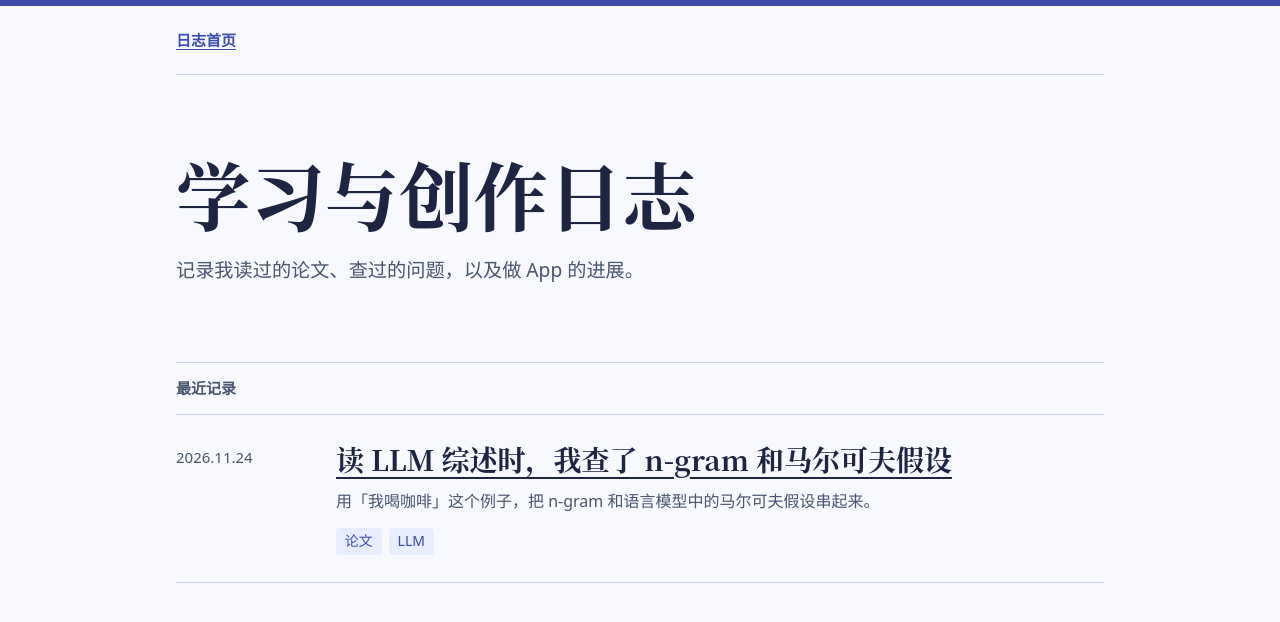
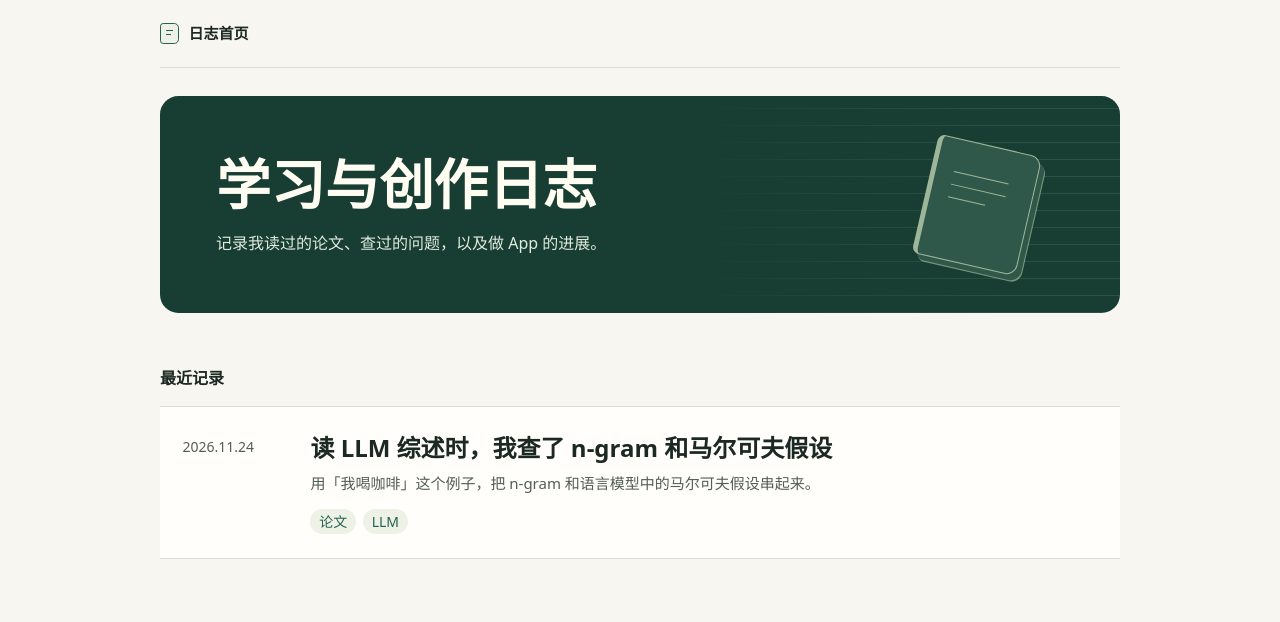
Before and after one commit to Shape977/journal, a Jekyll site: the page built from index.html, in a window 1280 px wide. Shown: the top 622 px of the page. Built offline with Jekyll 4.4.1, drawn with Linux system fonts in a browser that asks for light colours.

Commit message:
Refresh journal visual design

```diff
--- a/_layouts/default.html
+++ b/_layouts/default.html
@@ -5,7 +5,7 @@
   <meta name="viewport" content="width=device-width, initial-scale=1">
   <meta name="description" content="{{ page.summary | default: site.description | escape }}">
   <title>{% if page.title %}{{ page.title | escape }} · {% endif %}{{ site.title | escape }}</title>
-  <link rel="stylesheet" href="{{ '/assets/journal.css' | relative_url }}">
+  <link rel="stylesheet" href="{{ '/assets/journal.css' | relative_url }}?v=2">
 </head>
 <body>
   <header class="site-header shell">
--- a/assets/journal.css
+++ b/assets/journal.css
@@ -1,13 +1,14 @@
 :root {
   color-scheme: light;
-  --paper: #f7f9ff;
-  --ink: #1d2542;
-  --muted: #485470;
-  --accent: #3d4bac;
-  --rule: #c9d2ec;
-  --tag: #e7ecff;
-  --display: "Songti SC", "Noto Serif CJK SC", "Noto Serif SC", "SimSun", serif;
-  --body: system-ui, "PingFang SC", "Microsoft YaHei", sans-serif;
+  --paper: #f7f6f1;
+  --surface: #fffefa;
+  --ink: #1c2823;
+  --muted: #535e55;
+  --forest: #183e34;
+  --accent: #25634d;
+  --rule: #dcded4;
+  --tag: #edf1e6;
+  --font: system-ui, "PingFang SC", "Microsoft YaHei", sans-serif;
 }
 
 * { box-sizing: border-box; }
@@ -16,17 +17,18 @@ body {
   margin: 0;
   background: var(--paper);
   color: var(--ink);
-  font: 1rem / 1.75 var(--body);
-  border-top: .375rem solid var(--accent);
+  font: 1rem / 1.7 var(--font);
 }
 
 .shell {
-  width: min(calc(100% - 3rem), 58rem);
+  width: min(calc(100% - 3rem), 60rem);
   margin-inline: auto;
 }
 
 .site-header {
-  padding-block: 1.25rem;
+  display: flex;
+  align-items: center;
+  min-height: 4.25rem;
   border-bottom: 1px solid var(--rule);
 }
 
@@ -38,41 +40,105 @@ a {
 a:focus-visible {
   outline: 2px solid var(--accent);
   outline-offset: .25rem;
+  border-radius: .15rem;
 }
 
-.site-link { font-size: .9375rem; font-weight: 650; }
+.site-link {
+  display: inline-flex;
+  align-items: center;
+  gap: .6rem;
+  color: var(--ink);
+  font-size: .9375rem;
+  font-weight: 650;
+  text-decoration: none;
+}
 
-.intro {
-  padding-block: clamp(3rem, 7vw, 4.75rem);
+.site-link::before {
+  content: "";
+  width: 1.05rem;
+  height: 1.22rem;
+  border: 1px solid var(--accent);
+  border-radius: .2rem .3rem .3rem .2rem;
+  background:
+    linear-gradient(var(--accent), var(--accent)) .3rem .38rem / .44rem 1px no-repeat,
+    linear-gradient(var(--accent), var(--accent)) .3rem .62rem / .34rem 1px no-repeat,
+    var(--tag);
 }
+
+.site-link:hover { text-decoration: underline; }
 
 h1, h2, h3, p { margin: 0; }
 
-h1, h3, .prose h2 {
-  font-family: var(--display);
+.intro {
+  position: relative;
+  isolation: isolate;
+  overflow: hidden;
+  margin-top: 1.75rem;
+  padding: clamp(1.85rem, 5vw, 3.5rem);
+  border-radius: 1.15rem;
+  background: var(--forest);
+  color: #fffdf1;
+}
+
+.intro::before, .intro::after {
+  content: "";
+  position: absolute;
+  z-index: -1;
+  pointer-events: none;
+}
+
+.intro::before {
+  inset: 0 0 0 auto;
+  width: min(50%, 27rem);
+  background: repeating-linear-gradient(
+    0deg,
+    #c1dbc21f 0 1px,
+    transparent 1px 17px
+  );
+  mask-image: linear-gradient(to right, transparent, #000 72%);
+}
+
+.intro::after {
+  top: 50%;
+  right: clamp(2.8rem, 7vw, 6.6rem);
+  width: 6.25rem;
+  height: 7.5rem;
+  border: 1px solid #d8e8c4a6;
+  border-left-width: .35rem;
+  border-radius: .45rem .7rem .7rem .45rem;
+  background:
+    linear-gradient(#d8e8c4a6, #d8e8c4a6) 1.15rem 2rem / 3.5rem 1px no-repeat,
+    linear-gradient(#d8e8c4a6, #d8e8c4a6) 1.15rem 2.8rem / 3.5rem 1px no-repeat,
+    linear-gradient(#d8e8c4a6, #d8e8c4a6) 1.15rem 3.6rem / 2.4rem 1px no-repeat,
+    #30584a;
+  box-shadow: .33rem .32rem 0 #30584a, .4rem .39rem 0 #d8e8c47d;
+  transform: translateY(-50%) rotate(13deg);
+}
+
+.intro h1 {
+  max-width: 75%;
+  font-size: clamp(2.05rem, 5.2vw, 3.4rem);
+  font-weight: 720;
+  line-height: 1.2;
   text-wrap: balance;
 }
 
-.intro h1 {
-  font-size: clamp(2.6rem, 8vw, 4.65rem);
-  line-height: 1.12;
-}
-
 .intro p {
-  margin-top: 1.15rem;
-  color: var(--muted);
-  font-size: clamp(1rem, 2.5vw, 1.2rem);
+  max-width: 72%;
+  margin-top: .8rem;
+  color: #dfebdd;
+  font-size: 1rem;
 }
 
 .archive {
-  padding-bottom: 4rem;
+  margin-top: clamp(1.75rem, 5vw, 3.25rem);
+  padding-bottom: 3rem;
 }
 
 .archive h2 {
-  padding-block: .75rem;
-  border-block: 1px solid var(--rule);
-  font-size: .9375rem;
-  color: var(--muted);
+  margin-bottom: .85rem;
+  font-size: 1rem;
+  font-weight: 680;
 }
 
 .entries, .tags {
@@ -81,78 +147,116 @@ h1, h3, .prose h2 {
   list-style: none;
 }
 
+.entries {
+  border-block: 1px solid var(--rule);
+}
+
 .entry {
+  position: relative;
   display: grid;
-  grid-template-columns: 8.5rem minmax(0, 1fr);
-  gap: .55rem 1.5rem;
-  padding-block: 1.65rem;
-  border-bottom: 1px solid var(--rule);
+  grid-template-columns: 7rem minmax(0, 1fr);
+  align-items: start;
+  gap: .4rem 1rem;
+  padding: 1.5rem 1.4rem;
+  background: var(--surface);
 }
+
+.entry + .entry { border-top: 1px solid var(--rule); }
+
+.entry:hover, .entry:focus-within { background: #f2f5eb; }
 
 time {
   color: var(--muted);
-  font-size: .9375rem;
+  font-size: .875rem;
   font-variant-numeric: tabular-nums;
 }
 
-.entry time { padding-top: .2rem; }
+.entry time { padding-top: .25rem; }
 
 .entry h3 {
-  font-size: clamp(1.3rem, 3vw, 1.75rem);
-  line-height: 1.35;
+  font-size: clamp(1.15rem, 2.8vw, 1.5rem);
+  font-weight: 680;
+  line-height: 1.45;
 }
 
-.entry h3 a { color: var(--ink); }
-.entry h3 a:hover { color: var(--accent); }
+.entry h3 a {
+  color: var(--ink);
+  text-decoration: none;
+}
+
+.entry h3 a::after {
+  content: "";
+  position: absolute;
+  inset: 0;
+}
+
+.entry h3 a:hover, .entry h3 a:focus-visible {
+  color: var(--accent);
+  text-decoration: underline;
+}
+
+.entry:focus-within {
+  outline: 2px solid var(--accent);
+  outline-offset: -2px;
+}
 
 .entry p {
-  margin-top: .5rem;
+  margin-top: .35rem;
   color: var(--muted);
+  font-size: .9375rem;
 }
 
 .tags {
   display: flex;
   flex-wrap: wrap;
-  gap: .45rem;
-  margin-top: .8rem;
+  gap: .4rem;
+  margin-top: .75rem;
 }
 
 .tags li {
+  padding: .13rem .56rem;
+  border-radius: 1rem;
   background: var(--tag);
   color: var(--accent);
-  padding: .1rem .55rem;
-  border-radius: .25rem;
   font-size: .875rem;
+  line-height: 1.5;
 }
 
 .note {
   max-width: 44rem;
   margin-inline: auto;
-  padding-block: clamp(2.5rem, 7vw, 4.5rem) 4rem;
+  padding-block: clamp(2rem, 6vw, 3.75rem) 3.5rem;
+  overflow-wrap: anywhere;
 }
 
 .note-header {
-  padding-bottom: 1.6rem;
+  padding-bottom: 1.5rem;
   border-bottom: 1px solid var(--rule);
 }
 
 .note-header h1 {
-  margin-top: .6rem;
-  font-size: clamp(2rem, 6vw, 3.65rem);
-  line-height: 1.22;
+  margin-top: .55rem;
+  font-size: clamp(1.9rem, 5vw, 2.85rem);
+  font-weight: 720;
+  line-height: 1.25;
 }
 
 .prose {
-  padding-top: 1.4rem;
+  padding-top: 1.3rem;
   font-size: 1.0625rem;
   line-height: 1.9;
-  overflow-wrap: anywhere;
 }
 
-.prose > * + * { margin-top: 1rem; }
-.prose h2 { font-size: 1.5rem; margin-top: 2rem; }
-.prose ul { padding-inline-start: 1.4rem; }
-.prose li + li { margin-top: .65rem; }
+.prose > * + * { margin-top: .9rem; }
+
+.prose h2 {
+  margin-top: 1.8rem;
+  font-size: 1.3rem;
+  line-height: 1.4;
+}
+
+.prose ul { padding-inline-start: 1.25rem; }
+.prose li + li { margin-top: .55rem; }
 
 .note-footer {
   margin-top: 2rem;
@@ -162,5 +266,11 @@ time {
 
 @media (max-width: 38rem) {
   .shell { width: calc(100% - 2rem); }
-  .entry { grid-template-columns: minmax(0, 1fr); }
+  .site-header { min-height: 3.65rem; }
+  .intro { margin-top: 1.25rem; }
+  .intro h1, .intro p { max-width: 100%; }
+  .intro::before { width: 42%; opacity: .6; }
+  .intro::after { display: none; }
+  .entry { grid-template-columns: minmax(0, 1fr); padding: 1.1rem; }
+  .entry time { padding-top: 0; }
 }
```
